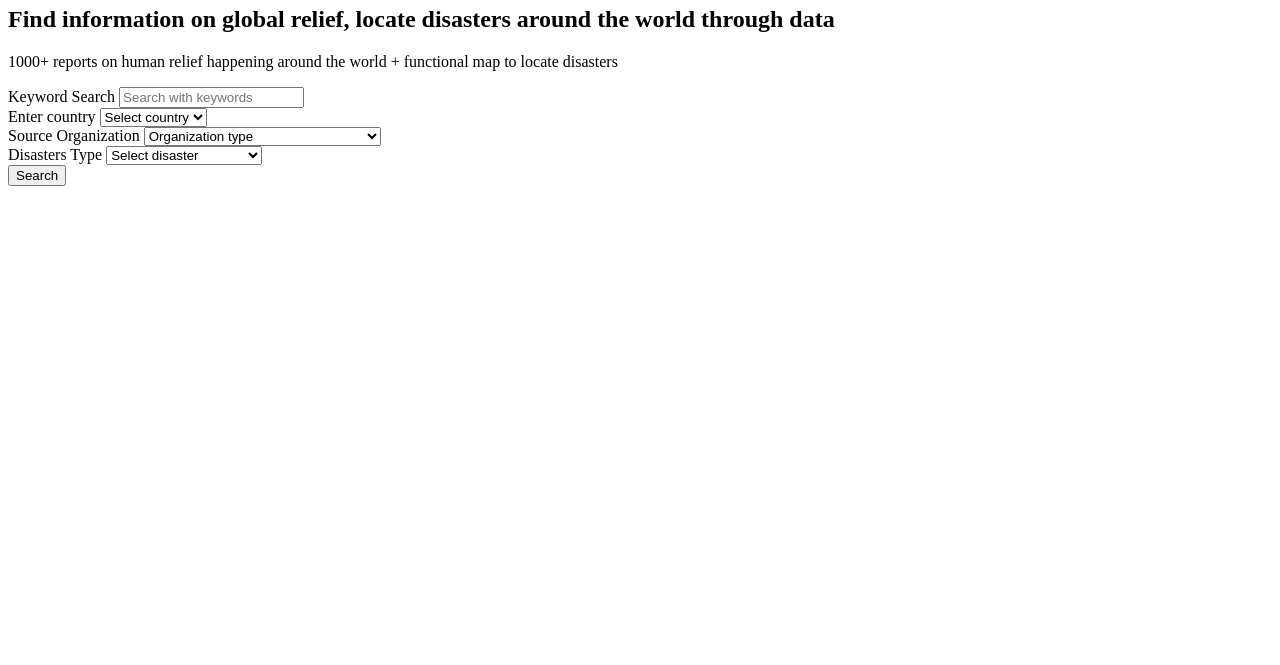
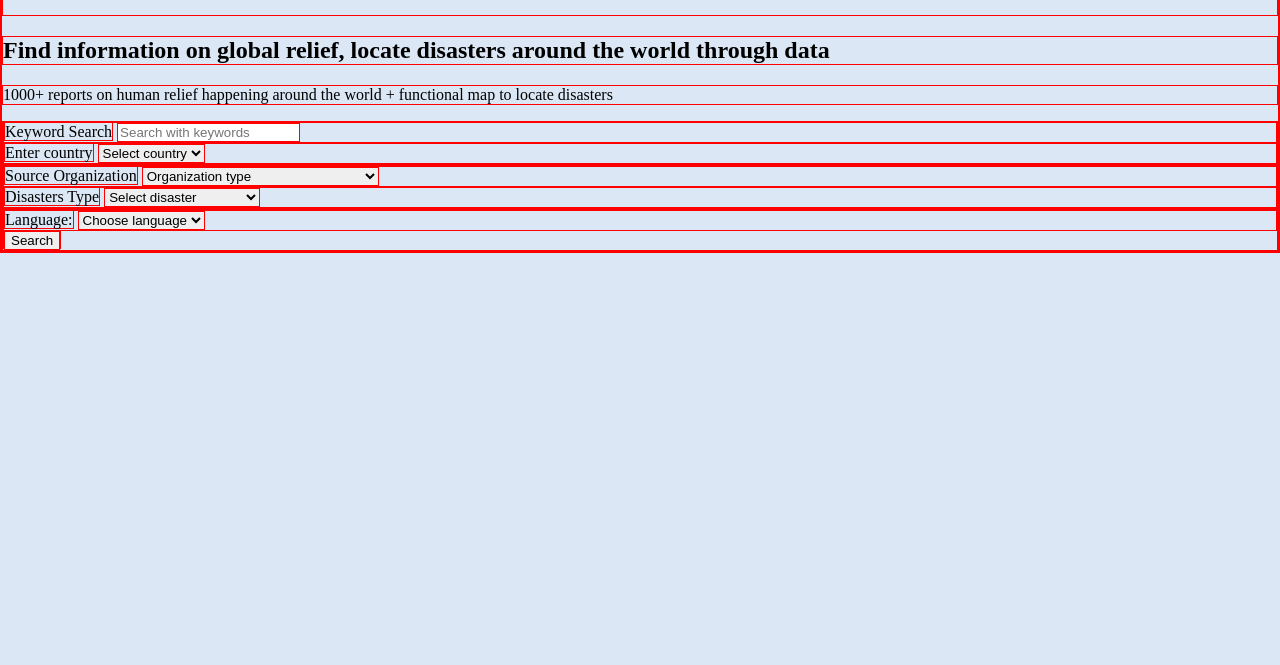
Before and after one commit to DEsp104/Humanitarian_UN_OCHA_Information_Search_App, a website built with Parcel: page index.html in a window 1280 px wide. Shown: the part 135-800 px from the top of the page. Built offline with nearby package versions, Linux system fonts and the light colour scheme; no server answers.

Commit message:
added language drop down, and starting with styling

```diff
--- a/index.html
+++ b/index.html
@@ -85,6 +85,18 @@
 
 
   <div class = "outer-container">
+    <div class = inner-container>
+      <label for = "language">Language:</label>
+      <select name="language" id="">
+        <option value="" selected>Choose language</option>
+        <option value="267">English</option>
+        <option value="269">Spanish</option>
+        <option value="268">French</option>
+        <option value="6876">Arabian</option>
+        <option value="10906">Russian</option>
+      </select>
+    </div>
+
     <!-- <a id = "linkToReport"><button id = "getReports">Get Reports</button></a> -->
     <a href="./report/reports.html"><button id = "getReports">Search</button></a> <!-- We are to comment out when we are done with report file -->
   </div>
--- a/style.css
+++ b/style.css
@@ -0,0 +1,8 @@
+* {
+  border: 1px solid red !important;
+}
+
+body {
+  margin: 0;
+  background-color: #DBE7F4;
+}
```
